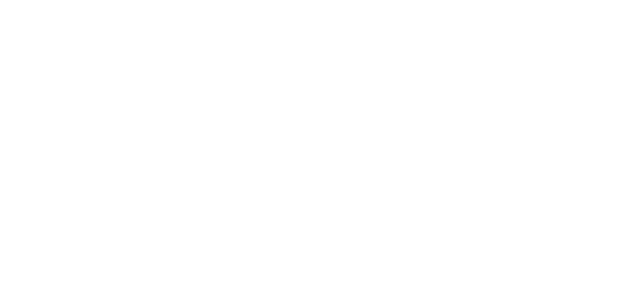
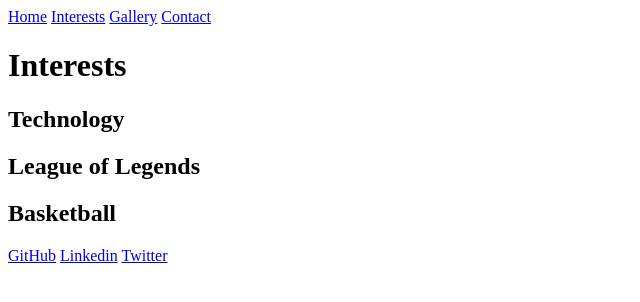
Before and after one commit to ishsta/CS1300, a plain HTML site: page personal-site-html/interests.html in a window 1280 px wide. Shown: the whole page, without its empty margins (0-640 px from the left). Drawn offline with Linux system fonts and the light colour scheme.

Commit message:
added base html

```diff
--- a/personal-site-html/interests.html
+++ b/personal-site-html/interests.html
@@ -0,0 +1,23 @@
+<!DOCTYPE html>
+<html>
+    <head>
+
+    </head>
+    <header>
+        <a href="./index.html">Home</a>
+        <a href="./interests.html">Interests</a>
+        <a href="./gallery.html">Gallery</a>
+        <a href="./contact.html">Contact</a>
+    </header>
+    <body>
+        <h1>Interests</h1>
+        <h2>Technology</h2>
+        <h2>League of Legends</h2>
+        <h2>Basketball</h2>
+    </body>
+    <footer>
+        <a href="https://github.com/ishsta">GitHub</a>
+        <a href="https://www.linkedin.com/in/ishsta-glass-955a0b178/">Linkedin</a>
+        <a href="https://x.com/IshstaJamison">Twitter</a>
+    </footer>
+</html>
```
Also changed, not shown: personal-site-html/contact.html (+20 -0 lines), personal-site-html/gallery.html (+20 -0 lines), personal-site-html/index.html (+13 -2 lines).
